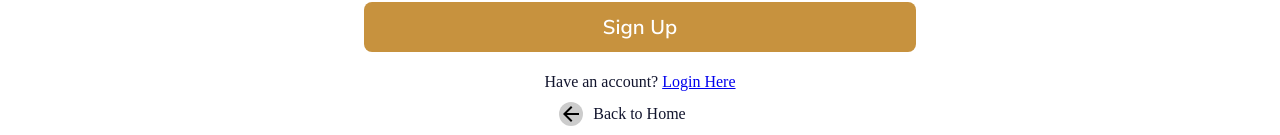
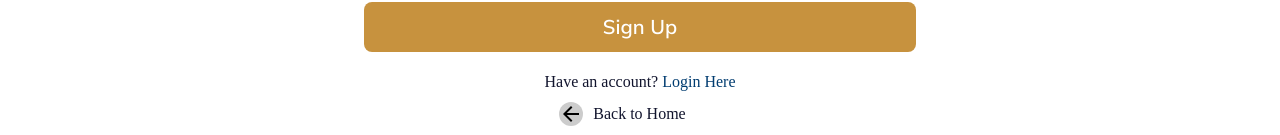
Before and after one commit to Software-Lifecycle-Consultants/slc-open-hms, a Next.js app: page /register in a window 1280 px wide. Shown: the part 817-952 px from the top of the page. Built offline with nearby package versions, Linux system fonts and the light colour scheme.

Commit message:
[bug fixed] fixed to navigate to home page while click back tp home text

```diff
--- a/app/register/page.tsx
+++ b/app/register/page.tsx
@@ -305,7 +305,7 @@ const Register: React.FC = () => {
             }}>
             <Typography align="center">
               {registerPageDetails.registerPageHaveAccountSection}{" "}
-              <a href="/login">
+              <a href="/login" style={{color:"#003C70", textDecoration:"none"}}>
                 {" "}
                 {registerPageDetails.registerPageLoginSection}{" "}
               </a>
@@ -334,7 +334,7 @@ const Register: React.FC = () => {
               </Box>
             </a>
             <Typography style={{ textAlign: "center", marginTop: "0px" }}>
-              {registerPageDetails.registerPageBackArroSection}
+            <a href="/" style={{color:"#11142D", textDecoration:"none"}}>{registerPageDetails.registerPageBackArroSection}</a>
             </Typography>
           </Grid>
         </Grid>
```
